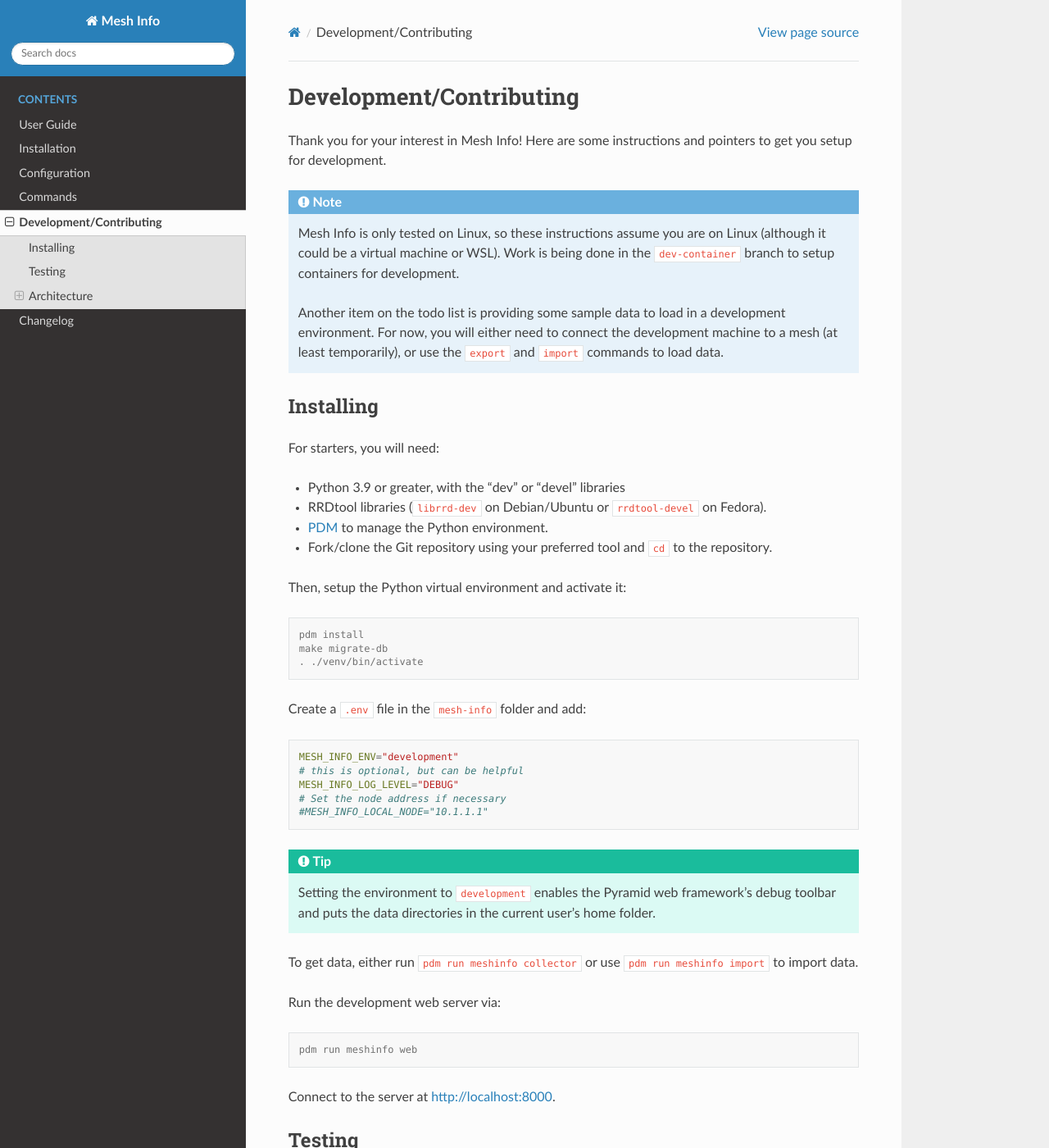
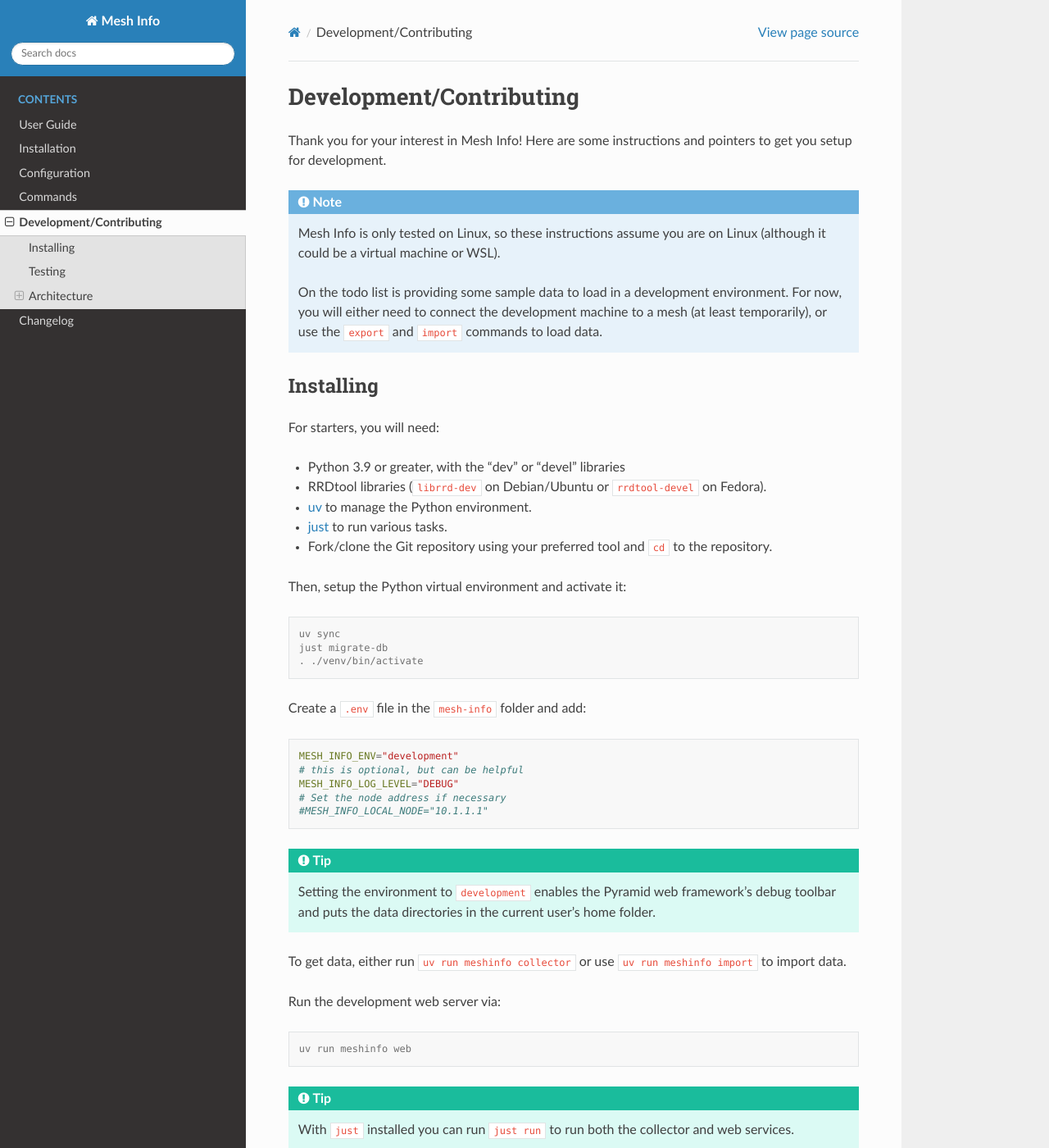
Before and after one commit to smsearcy/mesh-info, a Sphinx documentation site: the page built from docs/contributing.rst, in a window 1280 px wide and 1400 px high. Shown: the whole window at 82% size. Built offline with Sphinx 7.4.7 and the Read the Docs theme 3.1.0, drawn with Linux system fonts in a browser that asks for light colours; some of the changed text lies outside the part shown.

Commit message:
Update documentation and Just recipes

```diff
--- a/CHANGELOG.rst
+++ b/CHANGELOG.rst
@@ -22,6 +22,11 @@
 
 0.8.1 - Unreleased
 ------------------
+
+Changed
+^^^^^^^
+
+* Switch project management to uv from PDM
 
 Fixed
 ^^^^^
--- a/docs/contributing.rst
+++ b/docs/contributing.rst
@@ -9,9 +9,8 @@
     Mesh Info is only tested on Linux,
     so these instructions assume you are on Linux
     (although it could be a virtual machine or WSL).
-    Work is being done in the ``dev-container`` branch to setup containers for development.
 
-    Another item on the todo list is providing some sample data to load in a development environment.
+    On the todo list is providing some sample data to load in a development environment.
     For now, you will either need to connect the development machine to a mesh (at least temporarily),
     or use the ``export`` and ``import`` commands to load data.
 
@@ -22,15 +21,16 @@
 
 * Python 3.9 or greater, with the "dev" or "devel" libraries
 * RRDtool libraries (``librrd-dev`` on Debian/Ubuntu or ``rrdtool-devel`` on Fedora).
-* `PDM <https://pdm-project.org/en/stable/>`_ to manage the Python environment.
+* `uv <https://github.com/astral-sh/uv>`_ to manage the Python environment.
+* `just <https://github.com/casey/just>`_ to run various tasks.
 * Fork/clone the Git repository using your preferred tool and ``cd`` to the repository.
 
 Then, setup the Python virtual environment and activate it:
 
 .. code-block:: console
 
-    pdm install
-    make migrate-db
+    uv sync
+    just migrate-db
     . ./venv/bin/activate
 
 Create a ``.env`` file in the ``mesh-info`` folder and add:
@@ -48,14 +48,18 @@
     Setting the environment to ``development`` enables the Pyramid web framework's debug toolbar
     and puts the data directories in the current user's home folder.
 
-To get data, either run ``pdm run meshinfo collector``
-or use ``pdm run meshinfo import`` to import data.
+To get data, either run ``uv run meshinfo collector``
+or use ``uv run meshinfo import`` to import data.
 
 Run the development web server via:
 
 .. code-block:: console
 
-   pdm run meshinfo web
+   uv run meshinfo web
+
+.. tip::
+
+   With ``just`` installed you can run ``just run`` to run both the collector and web services.
 
 Connect to the server at http://localhost:8000.
 
@@ -63,32 +67,32 @@
 Testing
 -------
 
-There is a ``Makefile`` with some commonly used commands and tests.
-Run ``make`` to run the general test suite.
+There is a ``Justfile`` with some commonly used commands and tests.
+Run ``just`` to run the general test suite.
 
-make pre-commit
+just pre-commit
    Runs `pre-commit <https://pre-commit.com/>`_ to check/format files.
 
-make lint
-   Runs `Ruff <https://docs.astral.sh/ruff/>`_ to do static linting.
+just fix
+   Runs `Ruff <https://docs.astral.sh/ruff/>`_ to do static linting and formatting.
 
-make mypy
+just mypy
    Run `mypy <http://mypy-lang.org/>`_ static type checker.
 
-make tests
-   Run test suite.
+just test-all
+   Run entire test suite.
 
    .. tip::
 
       Copy ``sysinfo.json`` samples into ``tests/data`` to verify they can be successfully parsed.
 
-make docs
+just docs
    Generate HTML documentation locally via `Sphinx <https://www.sphinx-doc.org/>`_.
 
-make make-migration
+just make-migration
    Create new database migrations via `Alembic <https://alembic.sqlalchemy.org/>`_.
 
-make migrate-db
+just migrate-db
    Apply `Alembic <https://alembic.sqlalchemy.org/>`_ database migrations.
 
 
```
Also changed, not shown: 1 other file.
